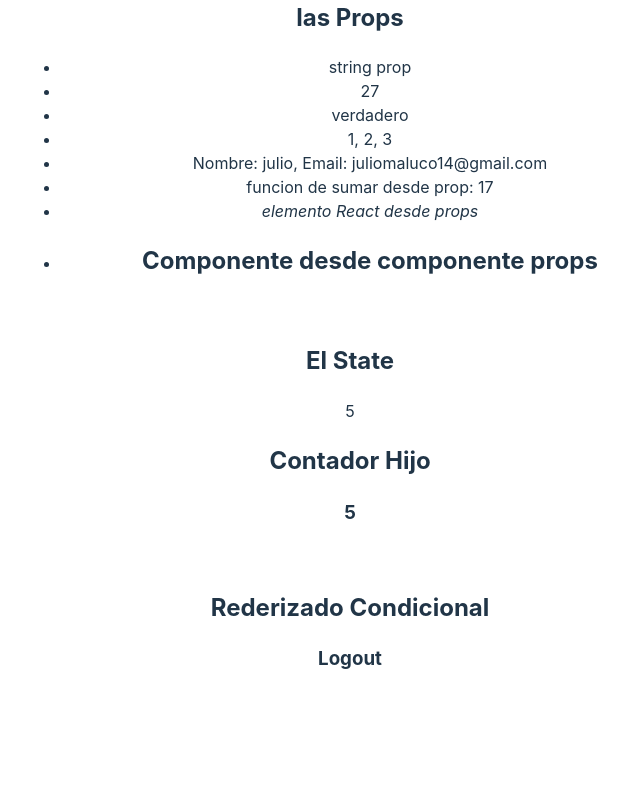
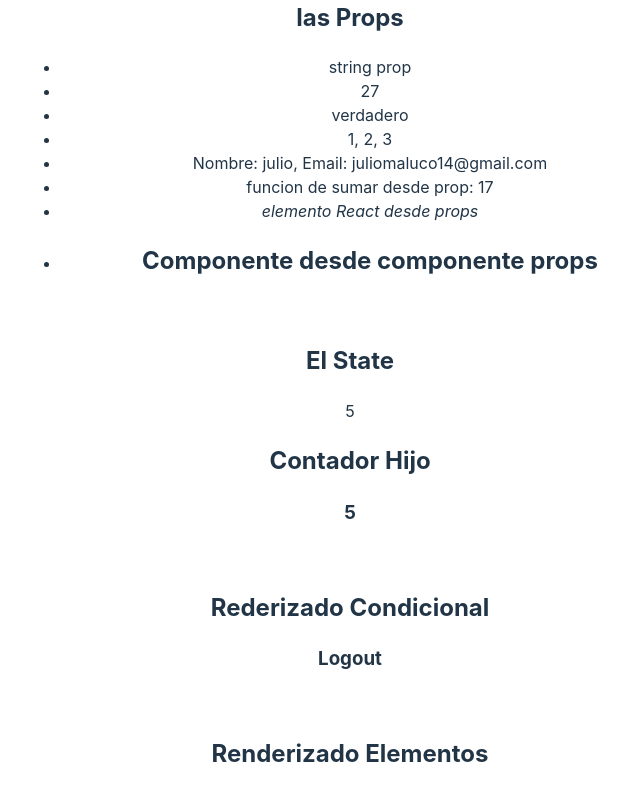
Before and after one commit to JulioSeraf/React-Curso, a React (Vite) app in the folder React-Curso/: page / in a window 1280 px wide. Shown: the part 485-1285 px from the top of the page, without its empty margins (290-930 px from the left). Before the commit the page ends 1209 px from the top, so only its background shows below. Built offline with nearby package versions, Linux system fonts and the light colour scheme.

Commit message:
renderizacion de elementos

```diff
--- a/React-Curso/src/App.jsx
+++ b/React-Curso/src/App.jsx
@@ -7,6 +7,7 @@ import ComponenteFuncional from './componentes/ComponenteFuncional';
 import Propiedades from './componentes/Propiedades';
 import Estado from './componentes/Estado';
 import RederizadoCondicional from './componentes/RenderizadoCondicional';
+import RederizadoElementos from './componentes/RenderizadoElementos';
 function App() {
   return (
     <>
@@ -38,6 +39,8 @@ function App() {
           <Estado/>
           <br />
           <RederizadoCondicional/>
+          <br />
+          <RederizadoElementos/>
       </section>
     </>
   )
--- /dev/null
+++ b/React-Curso/src/componentes/RenderizadoElementos.jsx
@@ -0,0 +1,17 @@
+import React,{Component} from "react";
+
+export default class RederizadoElementos extends Component{
+    constructor(props){
+        super(props);
+        this.state = {
+            persona :["julio","serafimone97@gmail.com", 4949494]
+        }
+
+    }
+    render(){
+        return <div>
+            <h2>Renderizado Elementos</h2>
+            <ul>{this.state.persona.map((el)=>{<li>{el}</li>})}</ul>
+        </div>
+    }
+}
```
